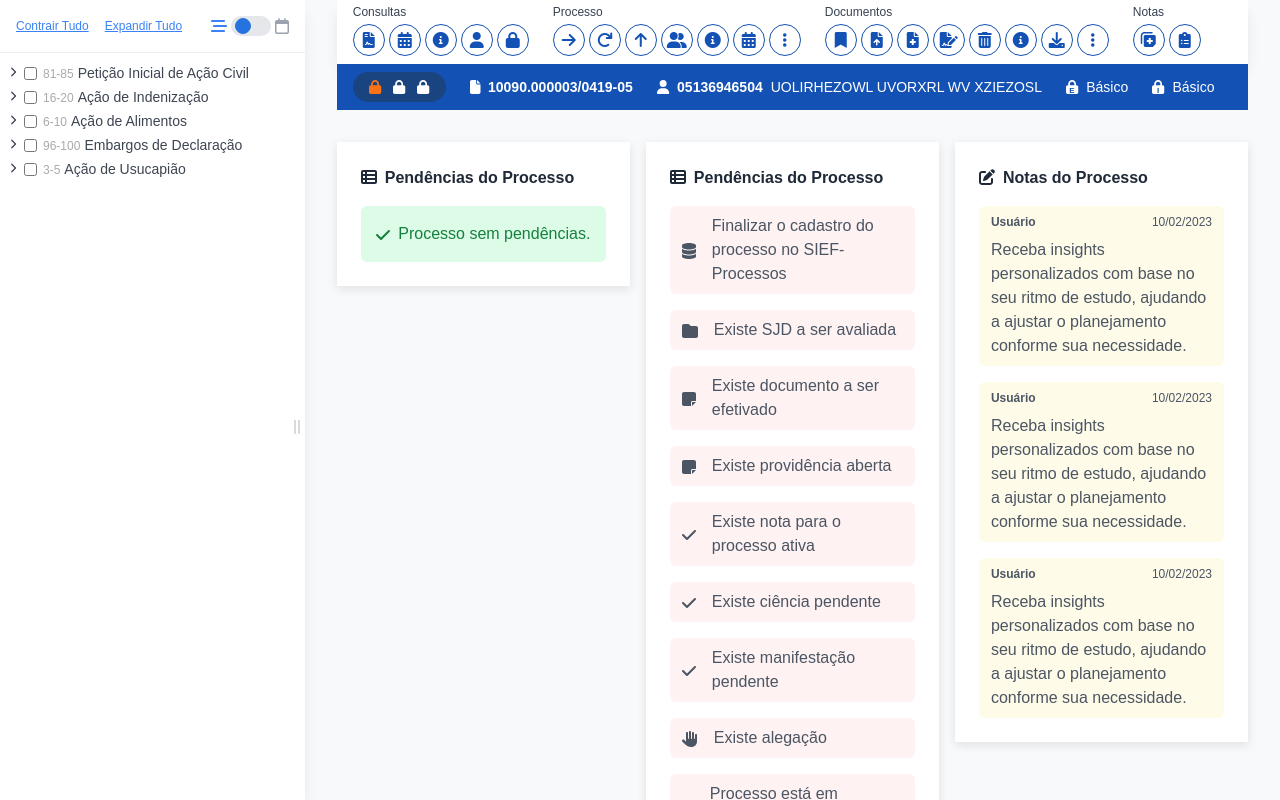
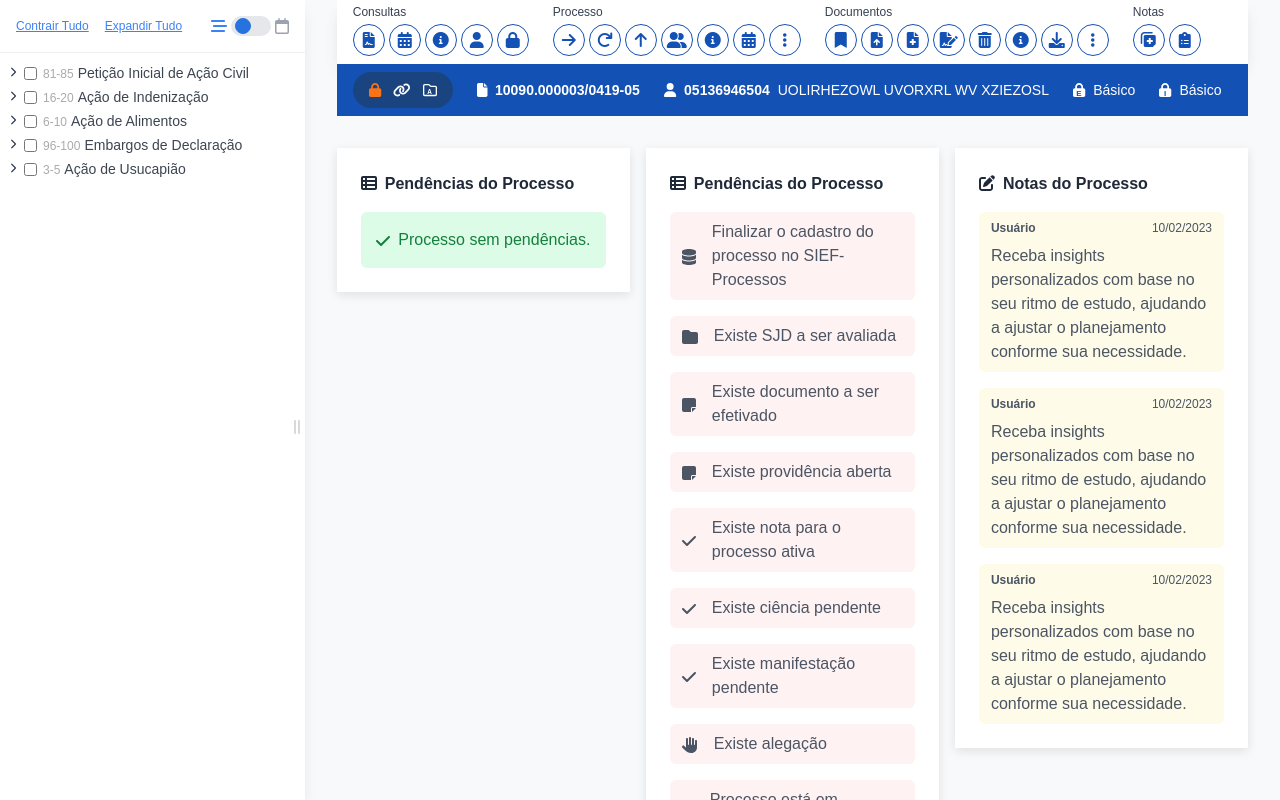
Before and after one commit to guilhermeteles/eprocesso, a React (Vite) app: page / in a window 1280 px wide. Built offline with nearby package versions, Linux system fonts and the light colour scheme.

Commit message:
indicadores

```diff
--- a/src/components/DocumentsAside.jsx
+++ b/src/components/DocumentsAside.jsx
@@ -393,6 +393,7 @@ const [chronos, setChronos] = useState('crescente'); // Set default view mode
               >
                 Expandir Tudo
               </button>
+              {/* <ToggleExpandButton onContractAll={contractAll} onExpandAll={expandAll} /> */}
             </div>
           )}
           {viewMode === 'chronological' && (
--- a/src/components/Nav.jsx
+++ b/src/components/Nav.jsx
@@ -3,6 +3,8 @@ import { faLock, faFile, faUser } from '@fortawesome/free-solid-svg-icons';
 import { FontAwesomeIcon } from '@fortawesome/react-fontawesome';
 import OverlayMenu from './OverlayMenu'
 import { useState } from 'react';
+import { faLink } from '@fortawesome/free-solid-svg-icons';
+import { faFolder } from '@fortawesome/free-regular-svg-icons';
 
 const Nav = () => {
   const [isOverlayOpen, setIsOverlayOpen] = useState(false);
@@ -161,11 +163,25 @@ const Nav = () => {
             className='text-orange-500'
           />
           <FontAwesomeIcon
-            icon={faLock}
+            icon={faLink}
           />
-          <FontAwesomeIcon
-            icon={faLock}
-          />
+          <div style={{ position: 'relative', display: 'inline-block' }}>
+    {/* Folder Icon */}
+    <FontAwesomeIcon icon={faFolder} size="" />
+
+    {/* Centered 'A' */}
+    <span style={{
+      position: 'absolute',
+      top: '60%',
+      left: '50%',
+      transform: 'translate(-50%, -50%)',
+      fontSize: '.4rem',
+      fontWeight: 'bold',
+      color: 'white', // Adjust color as needed
+    }}>
+      A
+    </span>
+  </div>
 
         </div>
         <div className='flex items-center text-white font-semibold '>
--- /dev/null
+++ b/src/components/ToggleExpandButton.jsx
@@ -0,0 +1,28 @@
+import { useState } from 'react';
+import { FontAwesomeIcon } from '@fortawesome/react-fontawesome';
+import { faChevronDown, faChevronUp } from '@fortawesome/free-solid-svg-icons';
+
+const ToggleExpandButton = ({ onContractAll, onExpandAll }) => {
+  const [isExpanded, setIsExpanded] = useState(false);
+
+  const handleToggle = () => {
+    if (isExpanded) {
+      onContractAll();
+    } else {
+      onExpandAll();
+    }
+    setIsExpanded((prev) => !prev);
+  };
+
+  return (
+    <button
+      className="text-xs text-blue-500 underline hover:text-blue-700 flex items-center gap-1"
+      onClick={handleToggle}
+    >
+      <FontAwesomeIcon icon={isExpanded ? faChevronUp : faChevronDown} />
+      {isExpanded ? 'Contrair Tudo' : 'Expandir Tudo'}
+    </button>
+  );
+};
+
+export default ToggleExpandButton;
```
